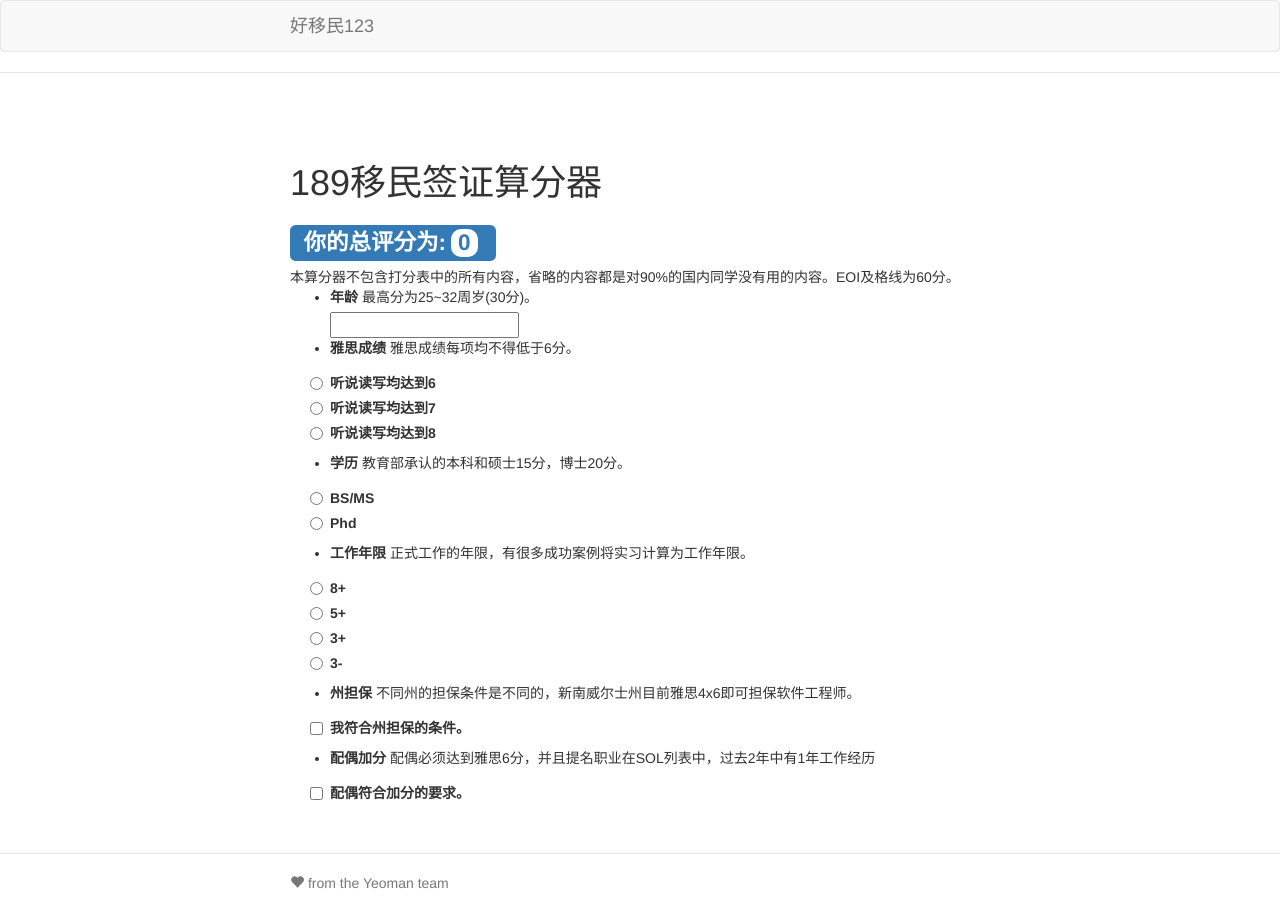
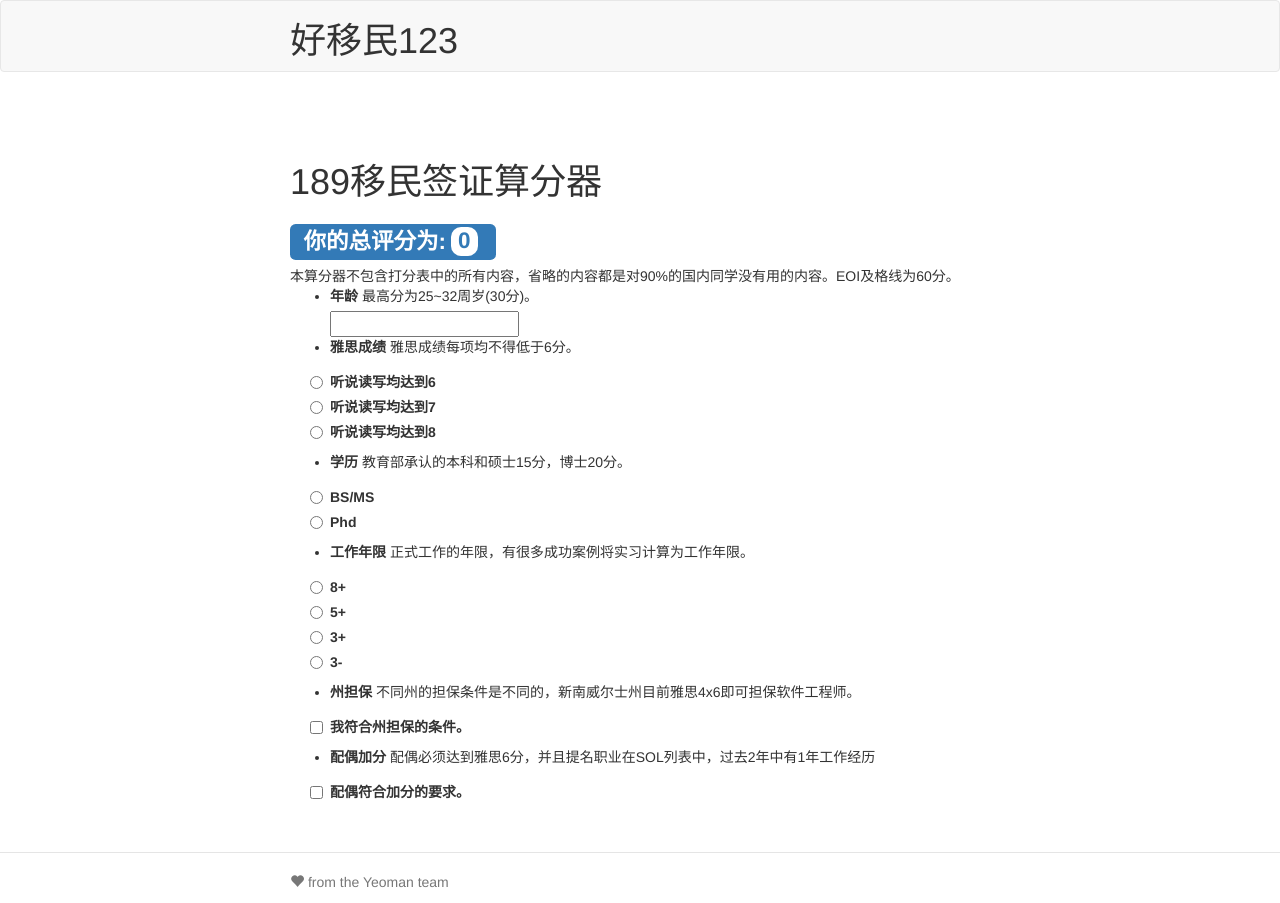
Before and after one commit to MrCoder/haoyimin123, a plain HTML site: page index.html in a window 1280 px wide. Drawn offline with Linux system fonts and the light colour scheme; files that its build step writes are made by us from their sources.

Commit message:
Upgrade the style

```diff
--- a/index.html
+++ b/index.html
@@ -25,15 +25,7 @@
       <div class="navbar navbar-default" role="navigation">
         <div class="container">
           <div class="navbar-header">
-
-            <button type="button" class="navbar-toggle collapsed" data-toggle="collapse" data-target="#js-navbar-collapse">
-              <span class="sr-only">Toggle navigation</span>
-              <span class="icon-bar"></span>
-              <span class="icon-bar"></span>
-              <span class="icon-bar"></span>
-            </button>
-
-            <a class="navbar-brand" href="#/">好移民123</a>
+            <h1>好移民123</h1>
           </div>
 
           <div class="collapse navbar-collapse" id="js-navbar-collapse">
--- a/styles/main.css
+++ b/styles/main.css
@@ -19,7 +19,6 @@ body {
 
 /* Custom page header */
 .header {
-  border-bottom: 1px solid #e5e5e5;
   margin-bottom: 10px;
 }
 /* Make the masthead heading the same height as the navigation */
--- a/views/main.html
+++ b/views/main.html
@@ -32,12 +32,10 @@
                 <span>正式工作的年限，有很多成功案例将实习计算为工作年限。</span>
 
                 <div class="clearfix radio-group" data-role="controlgroup">
-                    <label class="radio inline">
-                        <input type="radio" value="15" ng-model="empYearsPoints" class="ng-pristine ng-valid" name="009"> 8+
-                    </label>
-                    <label class="radio inline"><input type="radio" value="10" ng-model="empYearsPoints" class="ng-pristine ng-valid" name="00A"> 5+ </label>
-                    <label class="radio inline"><input type="radio" value="5" ng-model="empYearsPoints" class="ng-pristine ng-valid" name="00B"> 3+</label>
-                    <label class="radio inline"><input type="radio" value="0" ng-model="empYearsPoints" class="ng-pristine ng-valid" name="00C"> 3-</label>
+                    <label class="radio inline"><input type="radio" value="15" ng-model="empYearsPoints"> 8+ </label>
+                    <label class="radio inline"><input type="radio" value="10" ng-model="empYearsPoints"> 5+ </label>
+                    <label class="radio inline"><input type="radio" value="5" ng-model="empYearsPoints"> 3+</label>
+                    <label class="radio inline"><input type="radio" value="0" ng-model="empYearsPoints"> 3-</label>
                 </div>
             </li>
             <li class="control-group">
```
